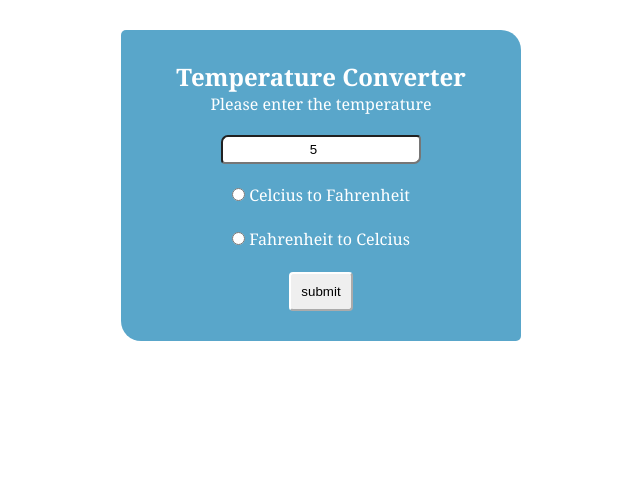
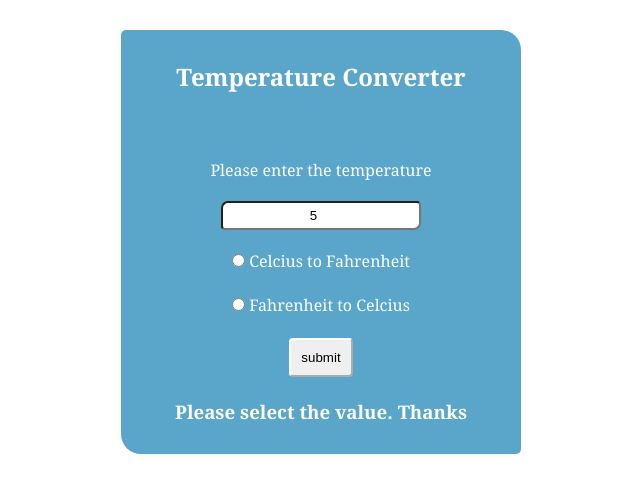
Before and after one commit to Asimbaloch/Temperature-Converter-Program, a plain HTML site: page index.html in a window 1280 px wide. Both pictures are taken after typing "5" into the empty fields and a click on the button "submit". Shown: the whole page, without its empty margins (319-959 px from the left). Drawn offline with Linux system fonts and the light colour scheme.

Commit message:
Program is completed

```diff
--- a/index.html
+++ b/index.html
@@ -11,7 +11,7 @@
 
     <form action="">
         <h2>Temperature Converter </h2>
-
+        <br><br><br>
         <label for="tempvalue">Please enter the temperature</label>
         <br>
         <input type="number" name="tempvalue" id="tempvalue" placeholder="0" required>
@@ -25,10 +25,9 @@
         <br>
 <br>
         <input type="button" value="submit" id="submit">
+<br><br>
 
-
-
-
+        <h3 id="result"></h3>
 
     </form>
 
--- a/script.js
+++ b/script.js
@@ -0,0 +1,26 @@
+let tempvalue= document.getElementById('tempvalue');
+let tocelcius= document.getElementById('tocelcius');
+let tofahrenheit= document.getElementById('tofahrenheit');
+let submit=document.getElementById('submit')
+let result= document.getElementById('result')
+
+let temp;
+submit.onclick = function convert(){
+    if (tocelcius.checked) {
+        temp = Number(tempvalue.value);
+        temp= (temp-32) /1.8;
+        result.innerText= temp.toFixed(1) + 'C';
+
+    }
+
+    else if (tofahrenheit.checked) {
+        temp = Number(tempvalue.value);
+        temp= 1.8 * temp + 32;
+        result.innerText= temp.toFixed(1) + 'C';
+
+    }
+
+    else {
+        result.innerText='Please select the value. Thanks'
+    }
+    }
```
